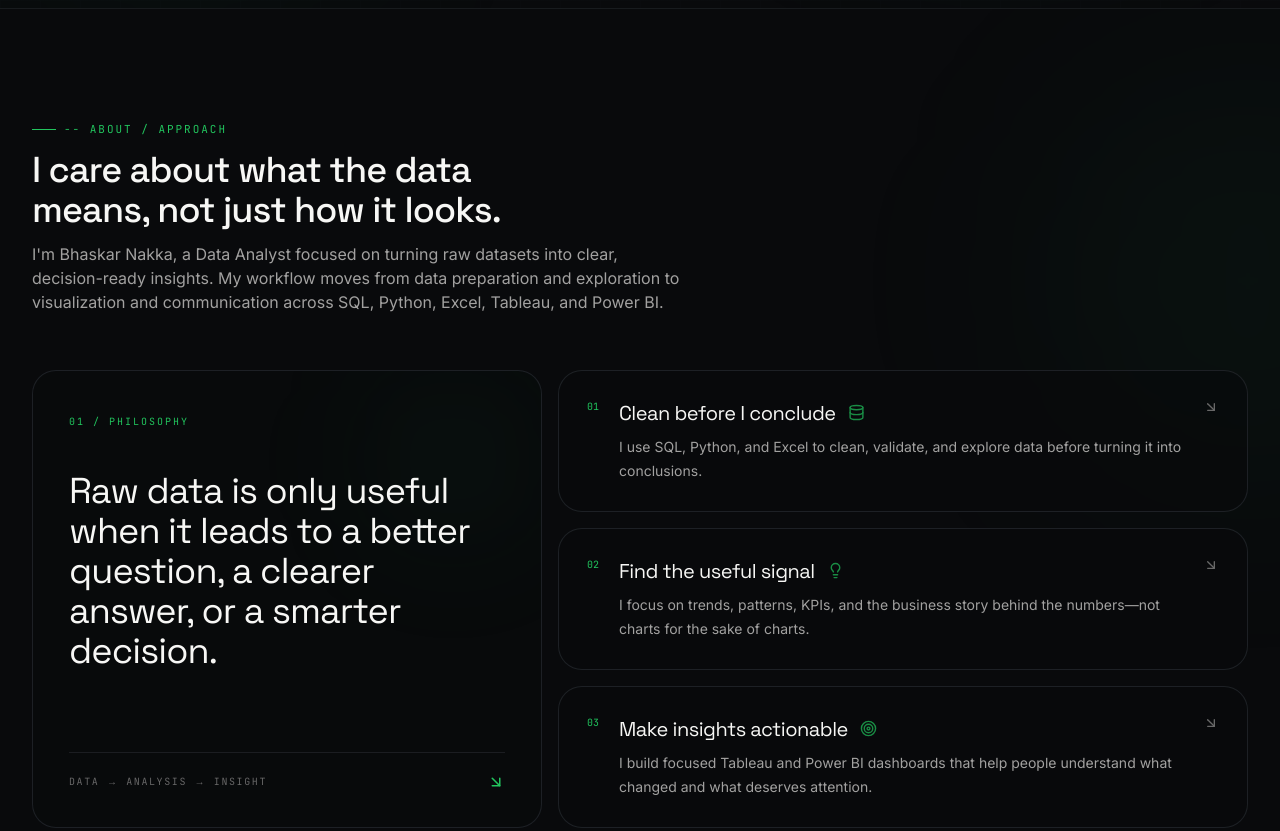
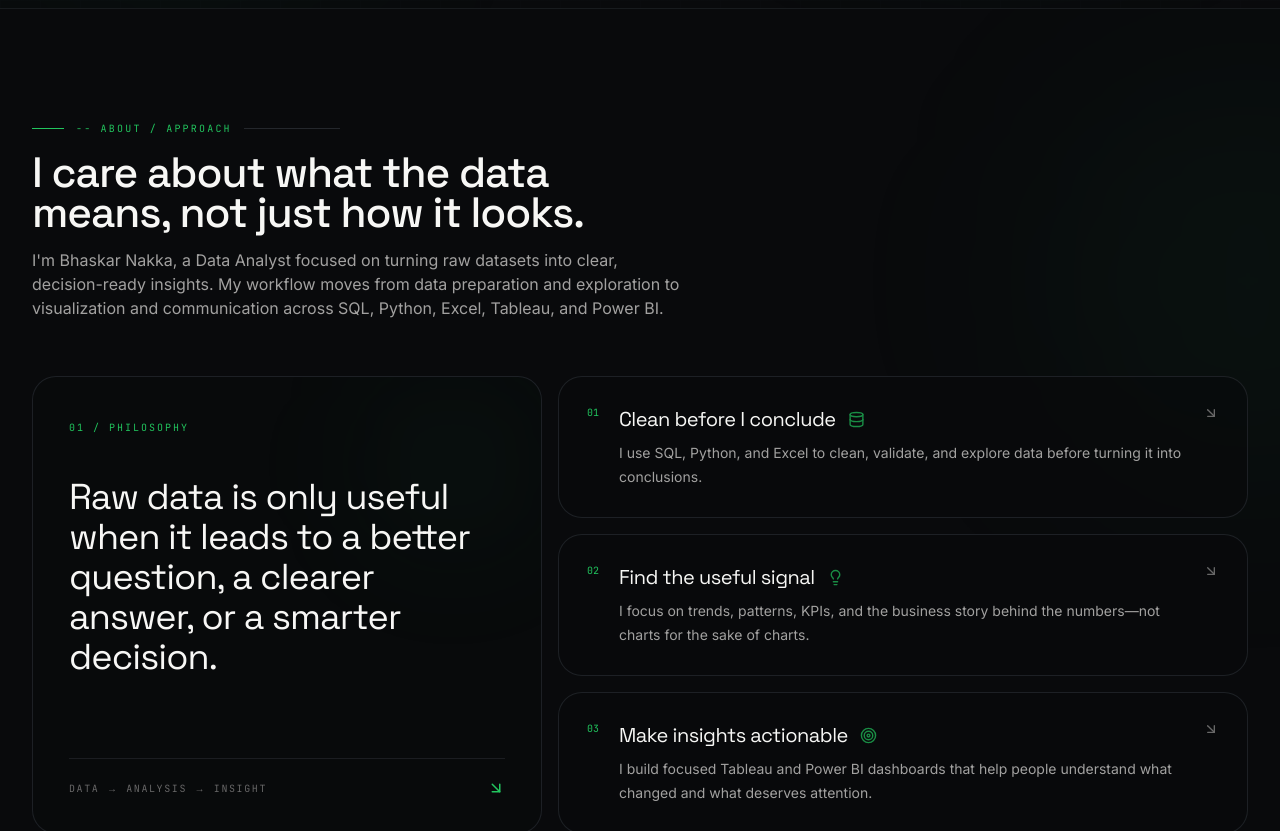
Before and after one commit to bhaskar-nb/portfolio, a Next.js app: page / in a window 1280 px wide. Shown: the part 1000-1831 px from the top of the page. Built offline with nearby package versions, Linux system fonts and the light colour scheme.

Commit message:
Upgrade shared section heading UI

```diff
--- a/components/SectionHeading.tsx
+++ b/components/SectionHeading.tsx
@@ -17,17 +17,20 @@ export default function SectionHeading({
       whileInView={{ opacity: 1, y: 0 }}
       viewport={{ once: true, margin: "-80px" }}
       transition={{ duration: 0.55 }}
-      className="mb-12 max-w-2xl"
+      className="mb-12 max-w-3xl"
     >
-      <div className="section-eyebrow">
-        <span className="h-px w-6 bg-gold" />
+      <div className="flex items-center gap-3 font-mono text-[10px] uppercase tracking-[0.22em] text-gold">
+        <span className="h-px w-8 bg-gold" />
         {eyebrow}
+        <span className="hidden h-px flex-1 max-w-24 bg-base-500 sm:block" />
       </div>
-      <h2 className="mt-3 text-balance text-3xl font-medium text-ink-100 sm:text-4xl">
+      <h2 className="mt-4 text-balance font-display text-3xl font-medium leading-tight tracking-tight text-ink-100 sm:text-4xl lg:text-[2.65rem]">
         {title}
       </h2>
       {description && (
-        <p className="mt-3 text-balance text-ink-400">{description}</p>
+        <p className="mt-4 max-w-2xl text-balance text-sm leading-7 text-ink-400 sm:text-base">
+          {description}
+        </p>
       )}
     </motion.div>
   );
```
